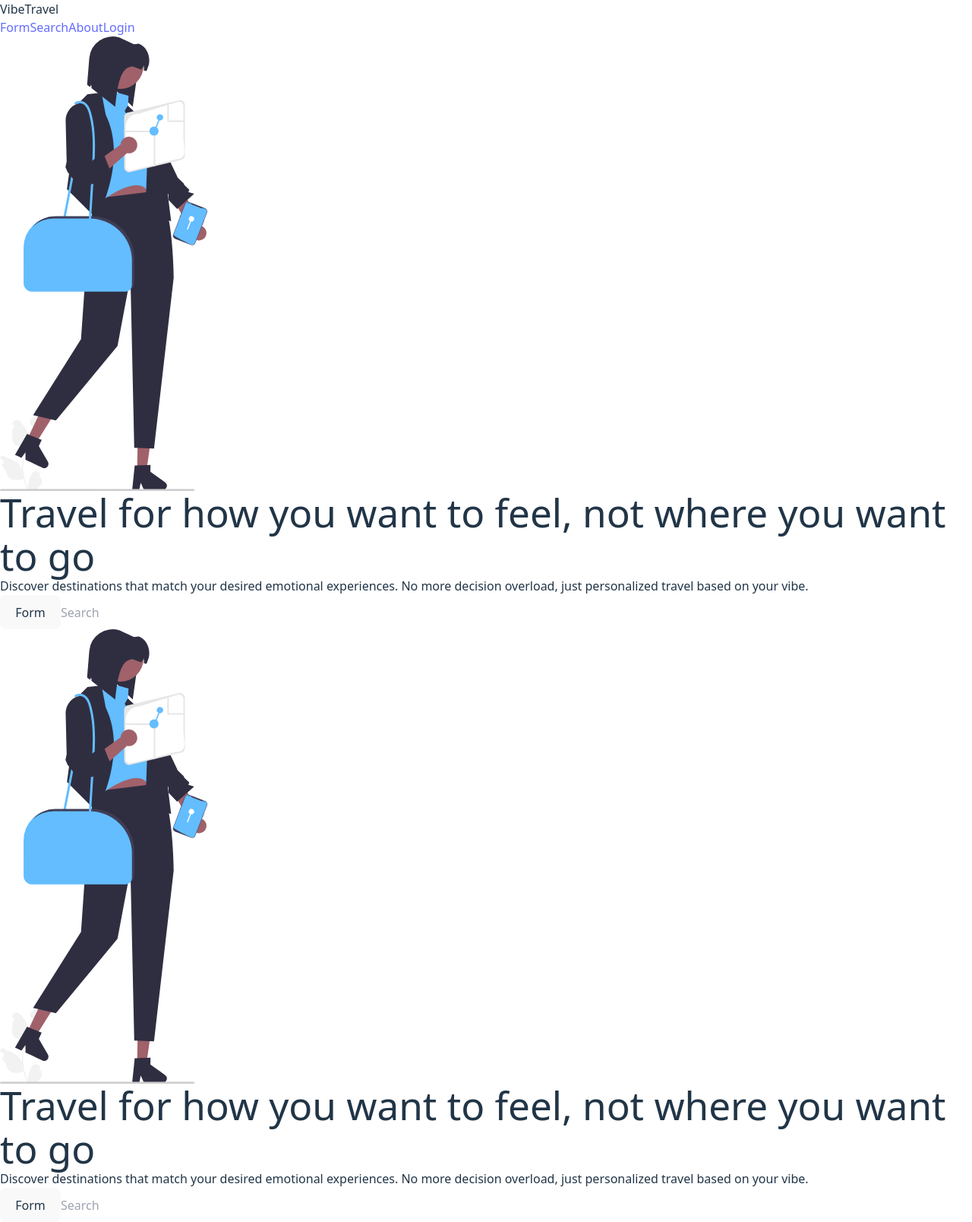
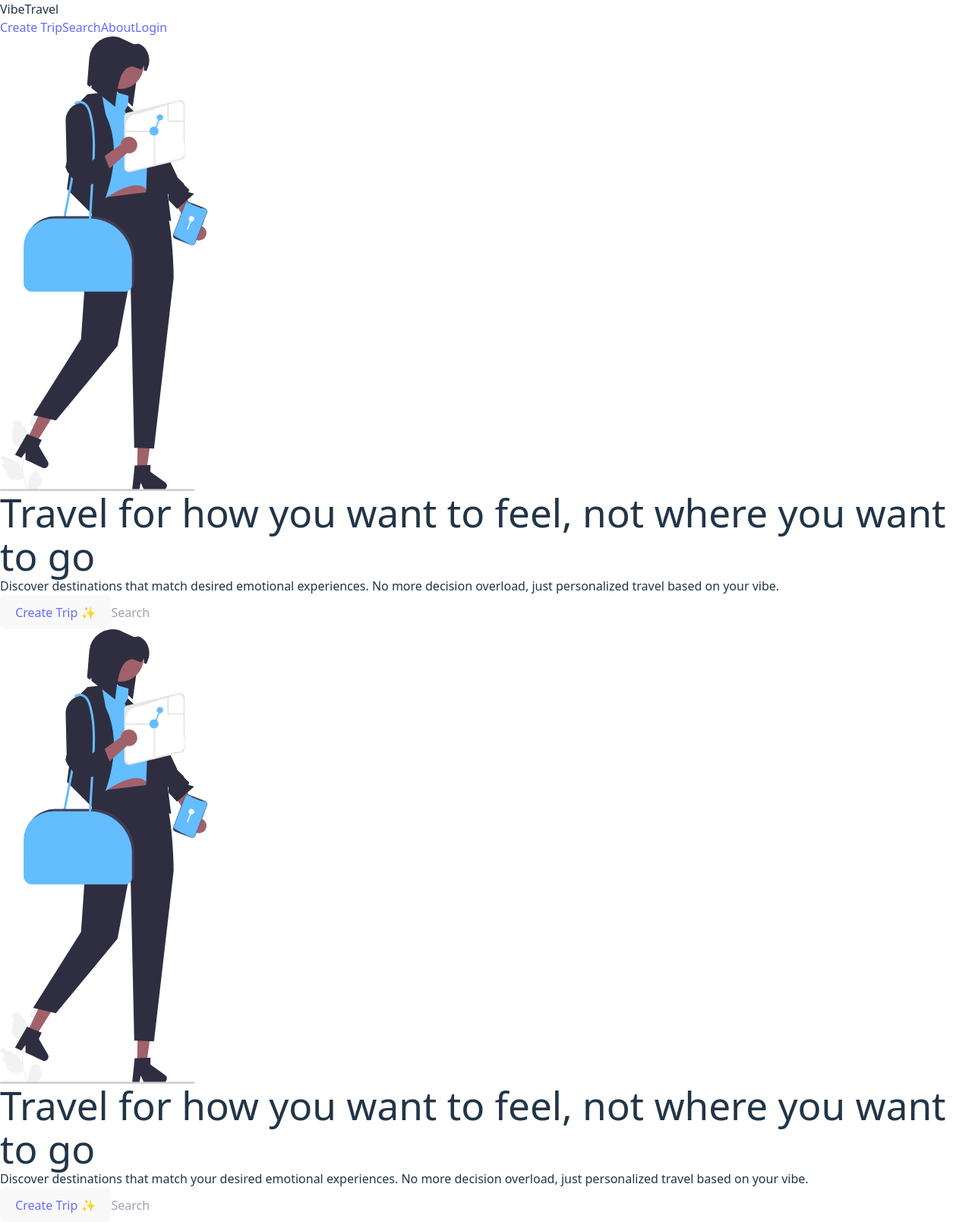
Before and after one commit to nataliasirt/the-bugfest-club, a React (Vite) app in the folder frontend-travel-vibes/: page / in a window 1280 px wide. Shown: the whole page at 76% size. Built offline with nearby package versions, Linux system fonts and the light colour scheme.

Commit message:
fixes for home, create trip and app

```diff
--- a/frontend-travel-vibes/src/App.jsx
+++ b/frontend-travel-vibes/src/App.jsx
@@ -9,9 +9,10 @@ function App() {
         <Routes>
           <Route path="/" element={<Home />} />
           <Route path="/create-trip" element={<CreateTripForm />} />
-          {/* Keeping the placeholder routes for future pages */}
           <Route path="/search" element={<div>Search Page (Coming Soon)</div>} />
           <Route path="/login" element={<div>Login Page (Coming Soon)</div>} />
+          {/* Add a catch-all route for undefined paths */}
+          <Route path="*" element={<div>404 - Page Not Found</div>} />
         </Routes>
       </div>
     </Router>
--- a/frontend-travel-vibes/src/CreateTripForm.jsx
+++ b/frontend-travel-vibes/src/CreateTripForm.jsx
@@ -1,10 +1,9 @@
 import React, { useState } from 'react';
+import { Link } from 'react-router-dom';
 
 const CreateTripForm = () => {
-
   const [trips, setTrips] = useState([]);
 
-  // State to store form input values
   const [formData, setFormData] = useState({
     startingLocation: '',
     budget: '',
@@ -12,17 +11,14 @@ const CreateTripForm = () => {
     days: '',
   });
 
-  // Handle form input changes
   const handleChange = (e) => {
     const { name, value } = e.target;
     setFormData({ ...formData, [name]: value });
   };
 
-  // Handle form submission
   const handleSubmit = (e) => {
     e.preventDefault();
     setTrips([...trips, formData]);
-    // Reset form after submission
     setFormData({
       startingLocation: '',
       budget: '',
@@ -106,15 +102,22 @@ const CreateTripForm = () => {
             />
           </div>
 
-          <button
-            type="submit"
-            className="w-full bg-blue-600 text-white p-3 rounded-lg hover:bg-blue-700 transition mb-0"
-          >
-            ADD TRIP
-          </button>
+          <div className="space-y-3"> {/* Added wrapper div with space-y-3 for button spacing */}
+            <button
+              type="submit"
+              className="w-full bg-blue-600 text-white p-3 rounded-lg hover:bg-blue-700 transition"
+            >
+              ADD TRIP
+            </button>
+
+            <Link to="/">
+              <button className="w-full bg-blue-600 text-white p-3 rounded-lg hover:bg-blue-700 transition">
+                BACK TO HOME
+              </button>
+            </Link>
+          </div>
         </form>
 
-        {/* Display added trips */}
         {trips.length > 0 && (
           <div className="mt-6 text-gray-800">
             <h3 className="text-lg font-semibold mb-2">Your Trips</h3>
--- a/frontend-travel-vibes/src/Home.jsx
+++ b/frontend-travel-vibes/src/Home.jsx
@@ -1,5 +1,6 @@
 import React from "react";
-import beachSunset from "./assets/images/beach-sunset1.svg"; // Updated import to match your file
+import { Link } from "react-router-dom";
+import beachSunset from "./assets/images/beach-sunset1.svg";
 
 const Home = () => {
   return (
@@ -7,14 +8,13 @@ const Home = () => {
       {/* Navigation Bar */}
       <nav className="w-full max-w-[1280px] flex justify-between items-center py-4 border-b border-gray-300 fixed top-0 left-0 right-0 bg-white z-10">
         <div className="flex items-center">
-          <div className="w-6 h-6 bg-gray-800 rounded-full mr-2"></div>{" "}
-          {/* Placeholder for logo icon */}
+          <div className="w-6 h-6 bg-gray-800 rounded-full mr-2"></div>
           <span className="text-xl font-bold text-gray-800">VibeTravel</span>
         </div>
         <div className="space-x-4">
-          <a href="/form" className="text-blue-600 hover:underline">
-            Form
-          </a>
+          <Link to="/create-trip" className="text-blue-600 hover:underline">
+            Create Trip
+          </Link>
           <a href="/search" className="text-blue-600 hover:underline">
             Search
           </a>
@@ -34,7 +34,7 @@ const Home = () => {
           <img
             src={beachSunset}
             alt="Serene beach sunset"
-            className="w-full h-full object-contain rounded-[50px] max-w-full max-h-full" // Adjusted for SVG sizing
+            className="w-full h-full object-contain rounded-[50px] max-w-full max-h-full"
           />
         </div>
 
@@ -44,15 +44,17 @@ const Home = () => {
             Travel for how you want to feel, not where you want to go
           </h1>
           <p className="text-lg text-gray-600 text-center mb-6">
-            Discover destinations that match your desired emotional experiences.
+            Discover destinations that match desired emotional experiences.
             No more decision overload, just personalized travel based on your
             vibe.
           </p>
 
           <div className="flex items-center space-x-3">
-            <button className="bg-black text-white px-5 py-3 rounded-lg text-lg">
-              Form
-            </button>
+            <Link to="/create-trip">
+              <button className="bg-blue-600 text-white px-6 py-3 rounded-full text-base font-semibold hover:bg-blue-700 transition-all duration-300 transform hover:scale-105 shadow-md">
+                Create Trip ✨
+              </button>
+            </Link>
             <input
               type="text"
               placeholder="Search"
@@ -68,7 +70,7 @@ const Home = () => {
           <img
             src={beachSunset}
             alt="Serene beach sunset"
-            className="w-full h-full object-contain rounded-[50px] max-w-full max-h-full" // Adjusted for SVG sizing
+            className="w-full h-full object-contain rounded-[50px] max-w-full max-h-full"
           />
         </div>
         <div className="bg-white rounded-[25px] border border-gray-300 shadow-lg p-6 w-full">
@@ -82,9 +84,11 @@ const Home = () => {
           </p>
 
           <div className="flex items-center space-x-2">
-            <button className="bg-black text-white px-4 py-2 rounded-lg">
-              Form
-            </button>
+            <Link to="/create-trip">
+              <button className="bg-blue-600 text-white px-5 py-2 rounded-full text-sm font-semibold hover:bg-blue-700 transition-all duration-300 transform hover:scale-105 shadow-md">
+                Create Trip ✨
+              </button>
+            </Link>
             <input
               type="text"
               placeholder="Search"
```
